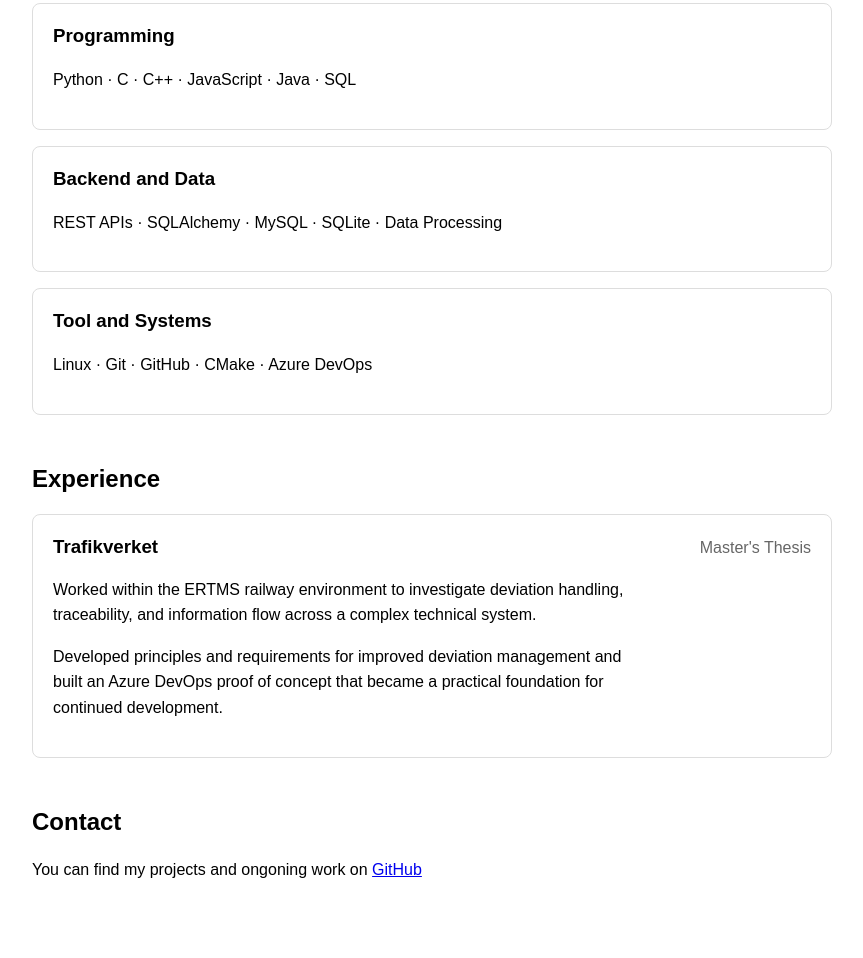
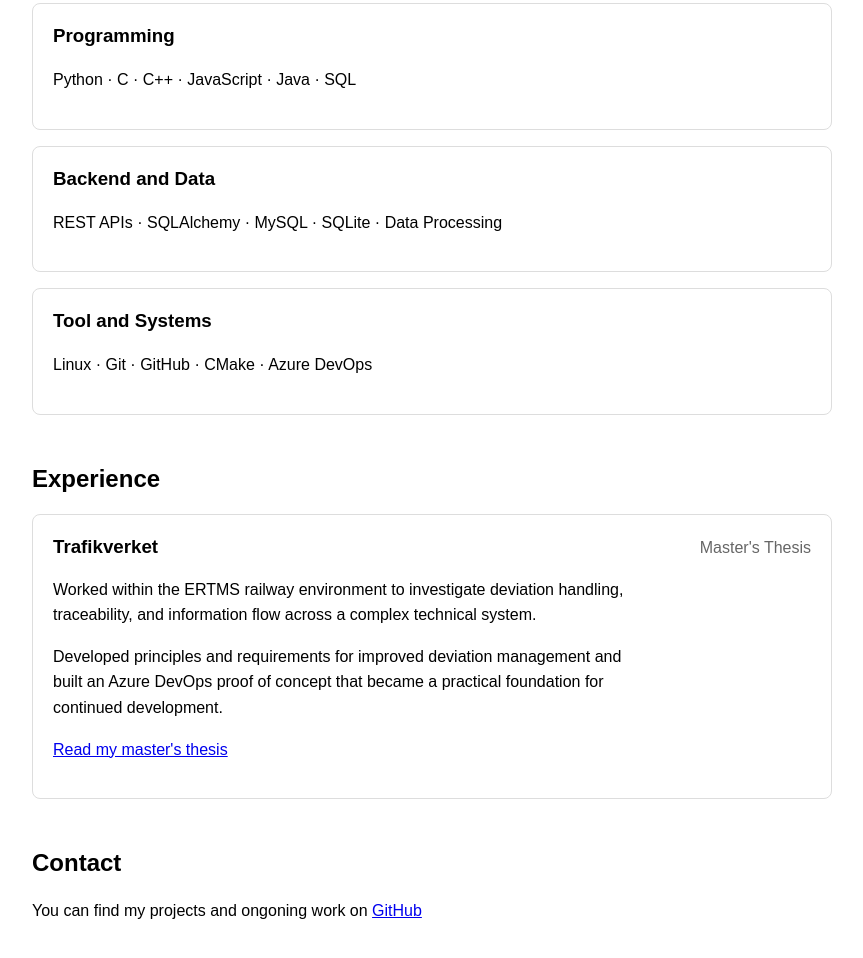
Before and after one commit to kimw8833/built-by-kim, a plain HTML site: page index.html in a window 1280 px wide. Shown: the part 931-1889 px from the top of the page, without its empty margins (208-1071 px from the left). Before the commit the page ends 1853 px from the top, so only its background shows below. Drawn offline with Linux system fonts and the light colour scheme.

Commit message:
feat: link master's thesis in experience section

```diff
--- a/index.html
+++ b/index.html
@@ -110,6 +110,10 @@
                         management and built an Azure DevOps proof of concept that
                         became a practical foundation for continued development.
                     </p>
+
+                    <p>
+                        <a href="https://uu.diva-portal.org/smash/record.jsf?pid=diva2:2080551">Read my master's thesis</a>
+                    </p>
                 </article>
             </section>
             <section class="contact" id="contact">
```
